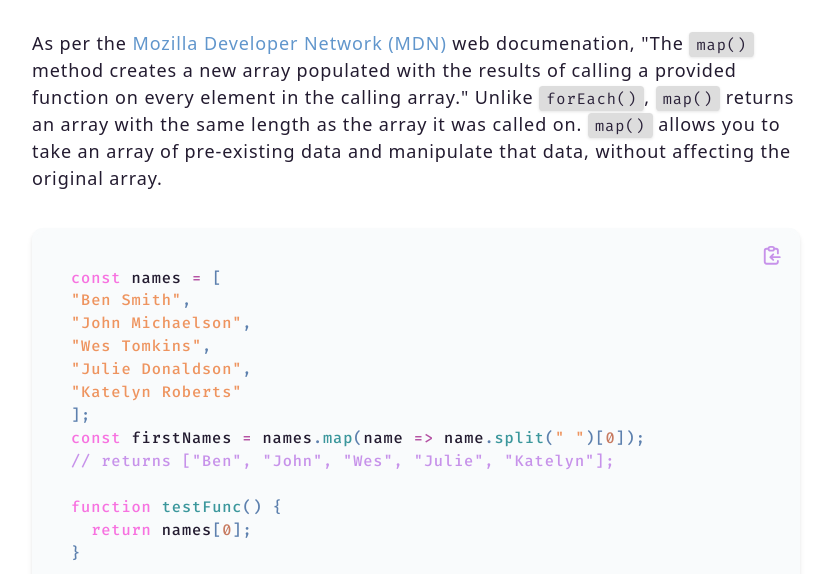
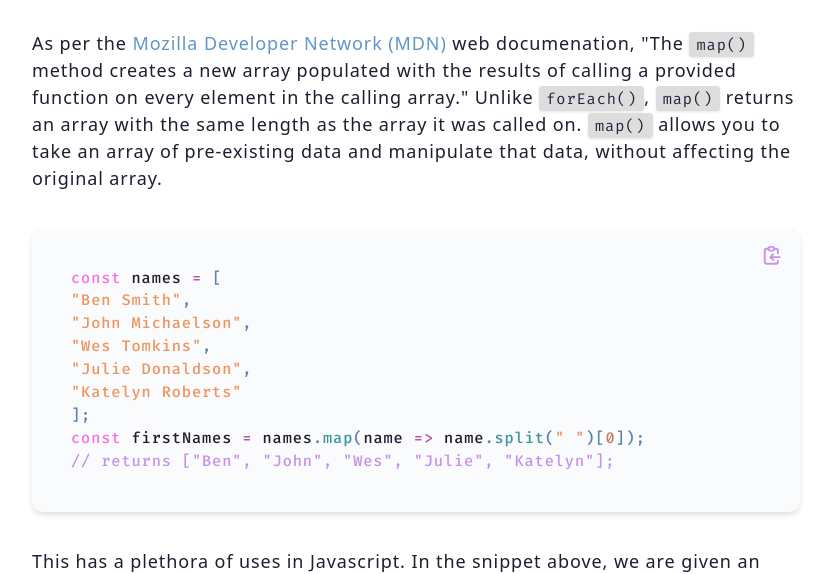
Before and after one commit to smithbm2316/array-methods-js, a website built with Parcel: page src/map.html in a window 1280 px wide. Shown: the part 389-963 px from the top of the page, without its empty margins (224-1055 px from the left). Built offline with nearby package versions, Linux system fonts and the light colour scheme.

Commit message:
added other blank pages, fixed aria-label on copy button

```diff
--- a/src/map.html
+++ b/src/map.html
@@ -47,7 +47,7 @@
 			<div class="snippet">
 				<button
 					class="snippet-copy"
-					aria-label="Toggle Theme"
+					aria-label="Copy Snippet to Clipboard"
 					data-clipboard-target=".snippet-one"
 				>
 					<svg fill="none" viewBox="0 0 24 24" stroke="currentColor">
@@ -70,26 +70,6 @@
               ];
               const firstNames = names.map(name => name.split(" ")[0]);
               // returns ["Ben", "John", "Wes", "Julie", "Katelyn"];
-
-              function testFunc() {
-                return names[0];
-              }
-
-              class NewClass {
-                constructor() {
-                  const name = "hello";
-                }
-
-                newFunc() {
-                  return null;
-                }
-
-              }
-
-              const cl = new NewClass();
-              const boolVal = true;
-
-              const CONSTANT = 400;
             </code>
           </pre>
 			</div>
```
Also changed, not shown: src/filter.html (added), src/for-each.html (added), src/reduce.html (added).
